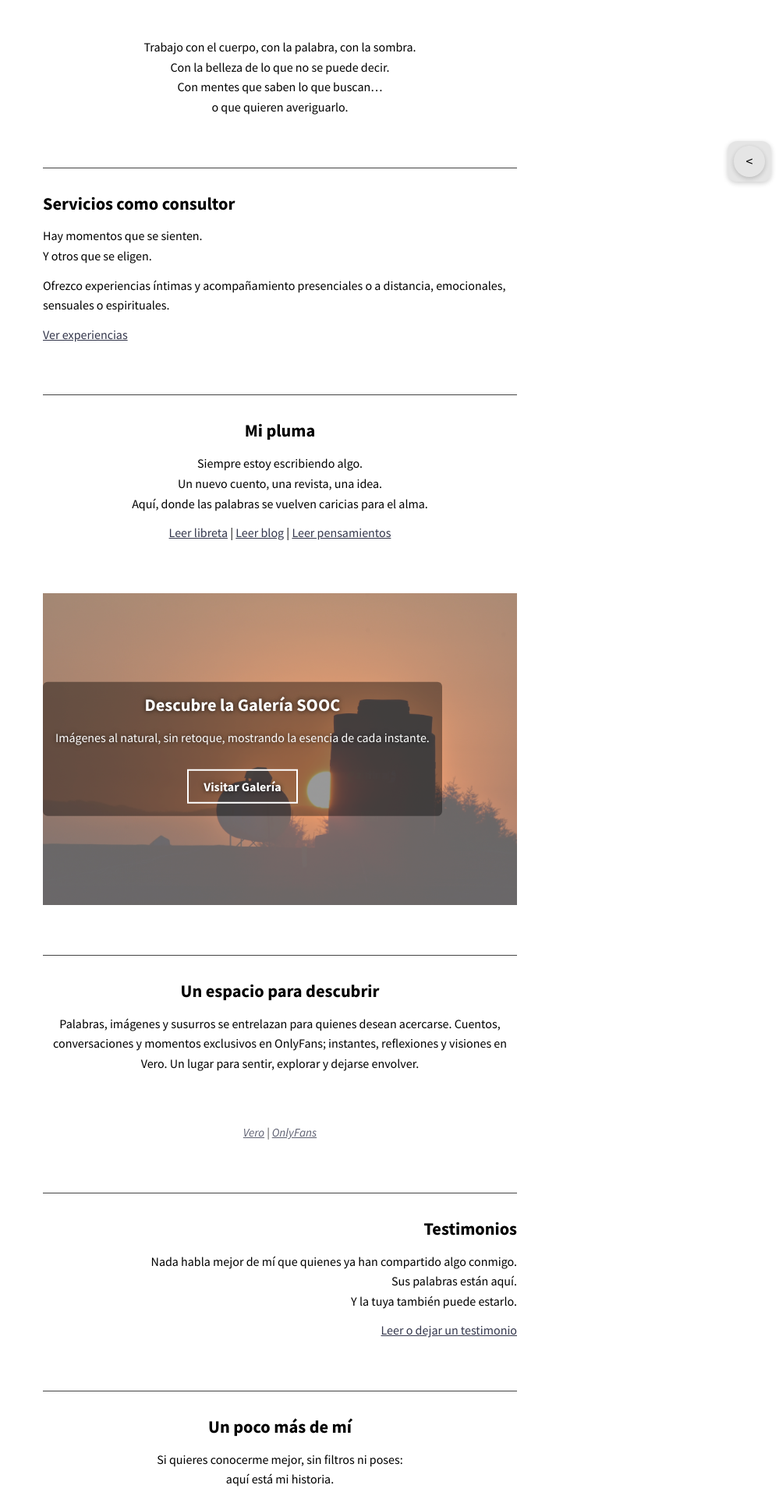
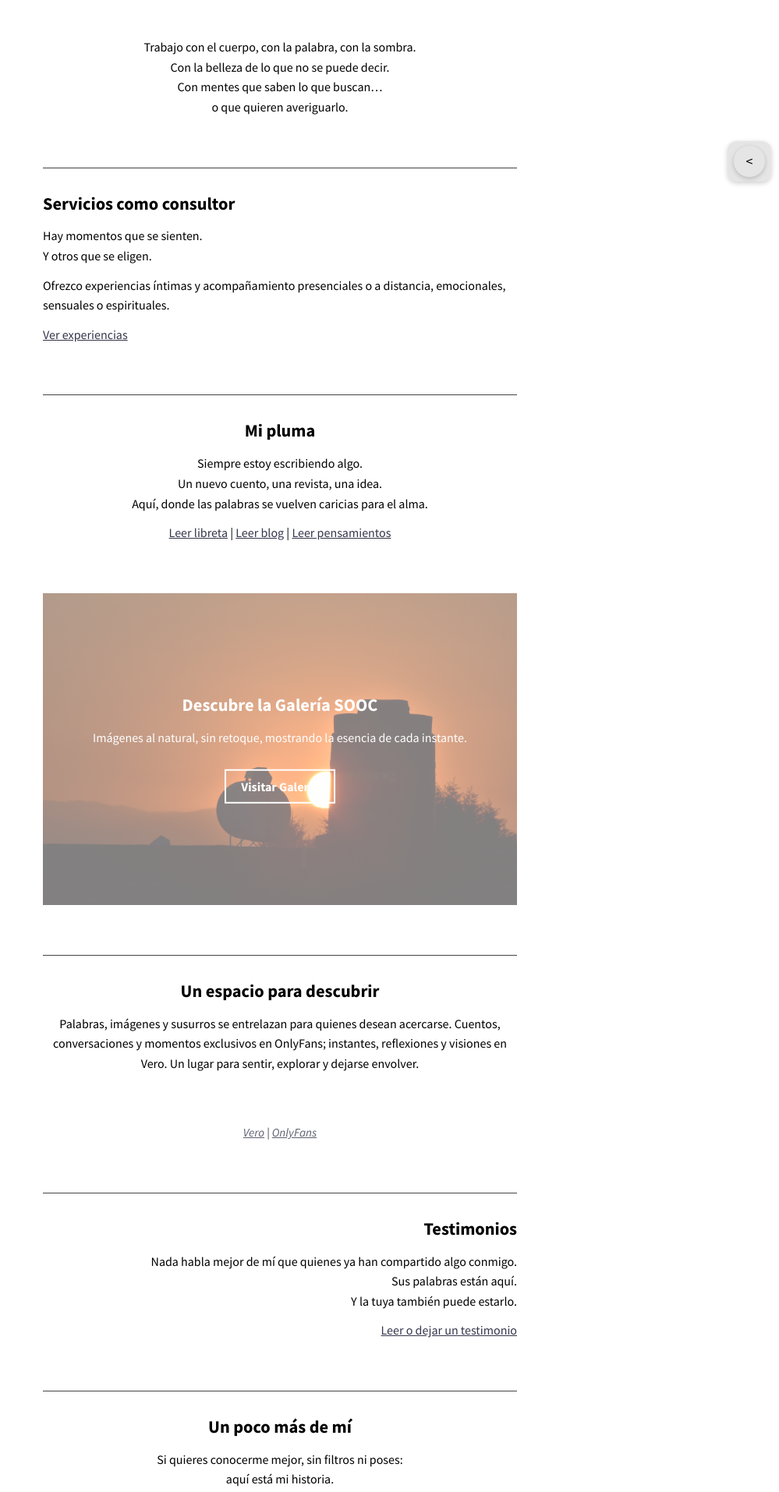
Before and after one commit to KajiiNarumi/iasuarezv, a Jekyll site: the page built from index.html, in a window 1280 px wide. Shown: the part 647-2561 px from the top of the page at 78% size, without its empty margins (281-1280 px from the left). Built offline with Jekyll 4.4.1, drawn with Linux system fonts in a browser that asks for light colours; nearby versions of some CDN libraries; the list of posts is cut into pages by our own code.

Commit message:
Update index.html

```diff
--- a/index.html
+++ b/index.html
@@ -85,13 +85,11 @@
   </section>
 
   <section class="kajii text-center">
-    <div class="kajii-inner">
-      <h2>Kajii Narumi</h2>
-      <p>Es el lado práctico de mi universo.<br>
-      Cursos, tutoriales y herramientas reales para mentes inquietas.<br>
-      Es otro tono. Pero sigue siendo yo.</p>
-      <p><a href="https://kajiinarumi.com/">Ir a KajiiNarumi.com</a></p>
-    </div>
+    <h2>Kajii Narumi</h2>
+    <p>Es el lado práctico de mi universo.<br>
+    Cursos, tutoriales y herramientas reales para mentes inquietas.<br>
+    Es otro tono. Pero sigue siendo yo.</p>
+    <p><a href="https://kajiinarumi.com/">Ir a KajiiNarumi.com</a></p>
   </section>
 
 <script>
@@ -128,11 +126,7 @@
 .text-left { text-align: left; }
 .text-right { text-align: right; }
 
-.enlaces {
-  font-style: italic;
-  font-size: 0.95rem;
-  opacity: 0.8;
-}
+.enlaces { font-style: italic; font-size: 0.95rem; opacity: 0.8; }
 
 h1 { font-size: 1.8rem; margin-bottom: 0.5rem; }
 h2 { font-size: 1.4rem; margin-bottom: 1rem; font-weight: 600; }
@@ -157,9 +151,8 @@
   height: 100%;
   background-size: cover;
   background-position: center;
-  transition: background-image 0.5s ease-in-out;
+  opacity: 0.5;
   z-index: 1;
-  opacity: 0.6; /* más visible para leer texto */
 }
 
 .galeria-texto {
@@ -170,10 +163,6 @@
   top: 50%;
   transform: translateY(-50%);
   padding: 1rem;
-  background: rgba(0,0,0,0.4); /* fondo semi-transparente detrás del texto */
-  display: inline-block;
-  border-radius: 6px;
-  text-shadow: 0 0 6px rgba(0,0,0,0.8);
 }
 
 .boton-galeria {
@@ -193,22 +182,11 @@
   border-color: #fff;
 }
 
-/* Kajii Narumi full width sin scroll */
+/* Kajii Narumi solo fondo negro de la sección */
 .kajii {
   background-color: #000;
   color: #fff;
-  width: 100%;
-  padding: 2rem 0;
-  overflow-x: hidden;
+  padding: 2rem 1rem;
 }
-
-.kajii-inner {
-  max-width: 640px;
-  margin: 0 auto;
-}
-
-.kajii a {
-  color: #fff;
-  text-decoration: underline;
-}
+.kajii a { color: #fff; text-decoration: underline; }
 </style>
```
Also changed, not shown: other parts of index.html (+1 -1 lines).
